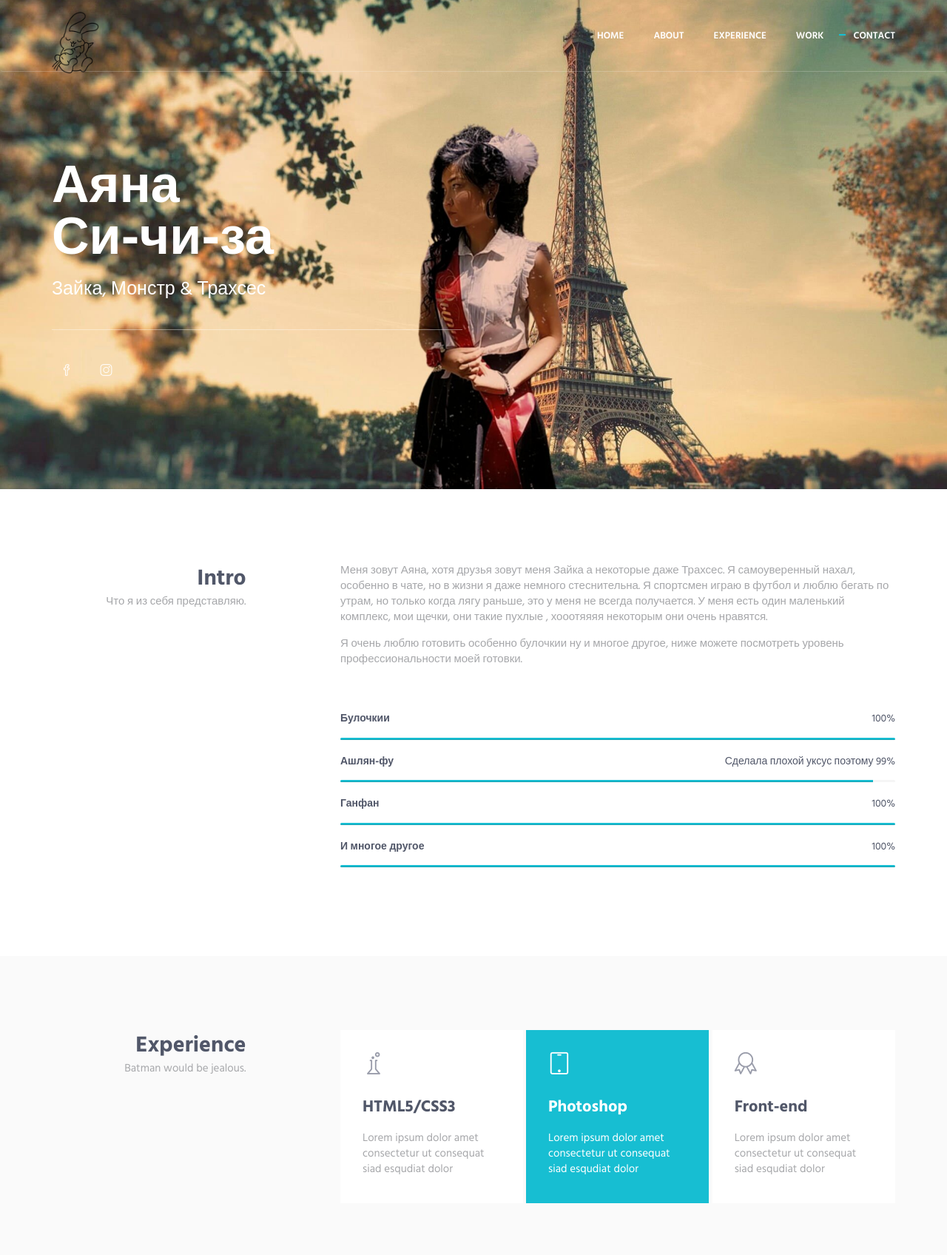
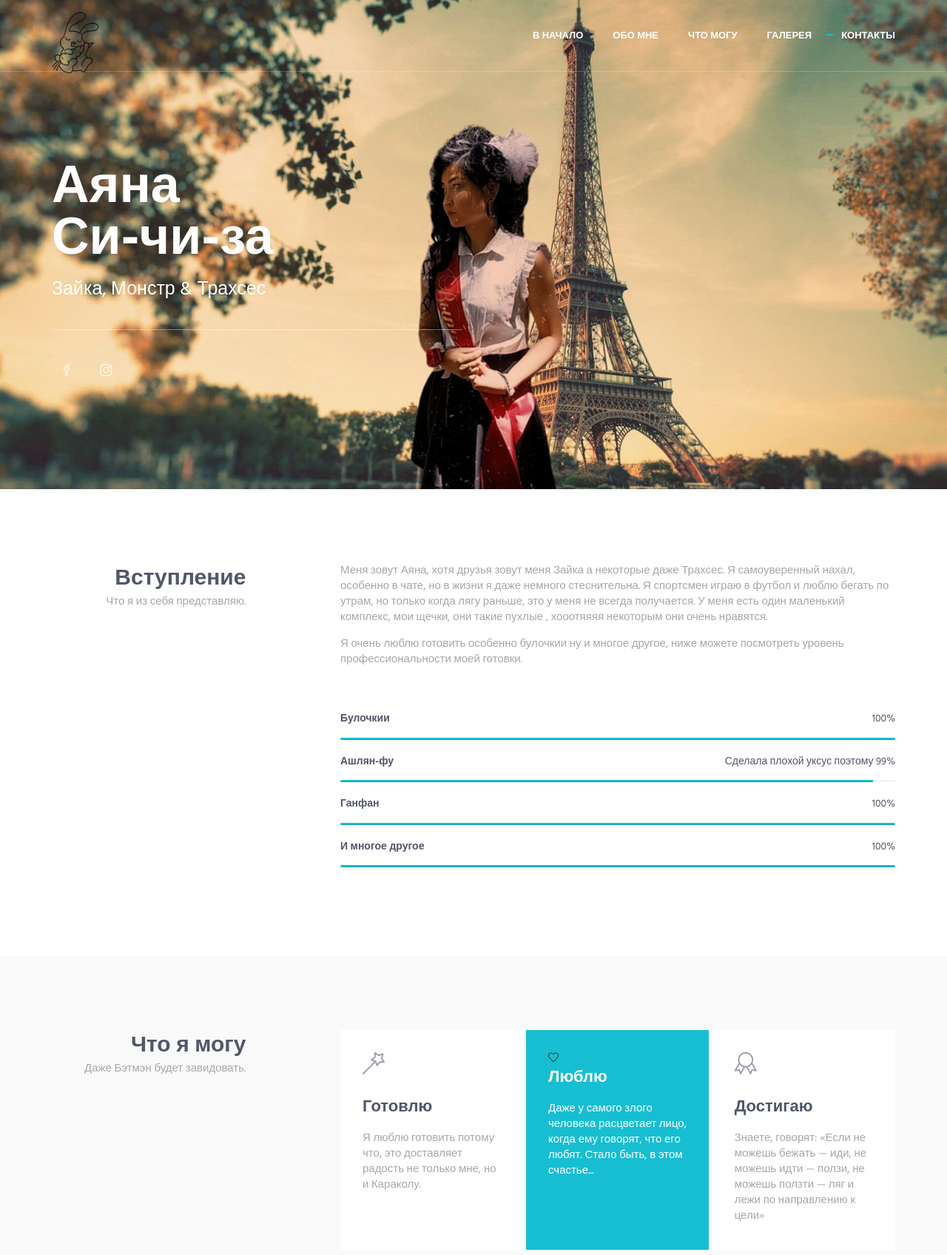
Before and after one commit to NasipCOM/Comeback, a plain HTML site: page index.html in a window 1280 px wide. Shown: the top 1696 px of the page at 74% size. Drawn offline with Linux system fonts and the light colour scheme.

Commit message:
experience section

```diff
--- a/index.html
+++ b/index.html
@@ -67,16 +67,16 @@
                 <div class="collapse navbar-collapse nav-collapse">
                     <div class="menu-container">
                         <ul class="nav navbar-nav navbar-nav-right">
+                            <li class="js_nav-item nav-item"><a class="nav-item-child nav-item-hover" href="#body">В
+                                    начало</a></li>
+                            <li class="js_nav-item nav-item"><a class="nav-item-child nav-item-hover" href="#about">Обо
+                                    мне</a></li>
                             <li class="js_nav-item nav-item"><a class="nav-item-child nav-item-hover"
-                                    href="#body">Home</a></li>
+                                    href="#experience">Что могу</a></li>
                             <li class="js_nav-item nav-item"><a class="nav-item-child nav-item-hover"
-                                    href="#about">About</a></li>
+                                    href="#work">Галерея</a></li>
                             <li class="js_nav-item nav-item"><a class="nav-item-child nav-item-hover"
-                                    href="#experience">Experience</a></li>
-                            <li class="js_nav-item nav-item"><a class="nav-item-child nav-item-hover"
-                                    href="#work">Work</a></li>
-                            <li class="js_nav-item nav-item"><a class="nav-item-child nav-item-hover"
-                                    href="#contact">Contact</a></li>
+                                    href="#contact">Контакты</a></li>
                         </ul>
                     </div>
                 </div>
@@ -97,8 +97,10 @@
                         <p class="promo-block-text">Зайка, Монстр &amp; Трахсес </p>
                     </div>
                     <ul class="list-inline">
-                        <li><a href="#" class="social-icons"><i class="icon-social-facebook"></i></a></li>
-                        <li><a href="#" class="social-icons"><i class="icon-social-instagram"></i></a></li>
+                        <li><a href="https://www.facebook.com/ayana.sichiza.1" class="social-icons"><i
+                                    class="icon-social-facebook"></i></a></li>
+                        <li><a href="https://www.instagram.com/sich1134/" class="social-icons"><i
+                                    class="icon-social-instagram"></i></a></li>
                         <!-- <li><a href="#" class="social-icons"><i class="icon-social-dribbble"></i></a></li> -->
                         <!-- <li><a href="#" class="social-icons"><i class="icon-social-behance"></i></a></li> -->
                         <!-- <li><a href="#" class="social-icons"><i class="icon-social-linkedin"></i></a></li> -->
@@ -117,19 +119,22 @@
             <div class="row">
                 <div class="col-sm-3 sm-margin-b-30">
                     <div class="text-right sm-text-left">
-                        <h2 class="margin-b-0">Intro</h2>
+                        <h2 class="margin-b-0">Вступление</h2>
                         <p>Что я из себя представляю.</p>
                     </div>
                 </div>
                 <div class="col-sm-8 col-sm-offset-1">
                     <div class="margin-b-60">
                         <p>Меня зовут Аяна, хотя друзья зовут меня Зайка а некоторые даже Трахсес. Я самоуверенный
-                            нахал, особенно в чате, но в жизни я даже немного стеснительна. Я спортсмен играю в футбол и люблю бегать по утрам, но только
-                        когда лягу раньше, это у меня не всегда получается. У меня есть один маленький комплекс, мои щечки, они такие пухлые
-                        , хооотяяяя некоторым они очень нравятся.
+                            нахал, особенно в чате, но в жизни я даже немного стеснительна. Я спортсмен играю в футбол и
+                            люблю бегать по утрам, но только
+                            когда лягу раньше, это у меня не всегда получается. У меня есть один маленький комплекс, мои
+                            щечки, они такие пухлые
+                            , хооотяяяя некоторым они очень нравятся.
 
-                      </p>
-                        <p>Я очень люблю готовить особенно булочкии ну и многое другое, ниже можете посмотреть уровень профессиональности моей готовки.</p>
+                        </p>
+                        <p>Я очень люблю готовить особенно булочкии ну и многое другое, ниже можете посмотреть уровень
+                            профессиональности моей готовки.</p>
                     </div>
 
                     <!-- Progress Box -->
@@ -172,8 +177,8 @@
                 <div class="row">
                     <div class="col-sm-3 sm-margin-b-30">
                         <div class="text-right sm-text-left">
-                            <h2 class="margin-b-0">Experience</h2>
-                            <p>Batman would be jealous.</p>
+                            <h2 class="margin-b-0">Что я могу</h2>
+                            <p>Даже Бэтмэн будет завидовать.</p>
                         </div>
                     </div>
                     <div class="col-sm-8 col-sm-offset-1">
@@ -181,12 +186,13 @@
                             <div class="col-md-4 md-margin-b-4">
                                 <div class="service" data-height="height">
                                     <div class="service-element">
-                                        <i class="service-icon icon-chemistry"></i>
+                                        <i class="service-icon icon-magic-wand"></i>
                                     </div>
                                     <div class="service-info">
-                                        <h3>HTML5/CSS3</h3>
-                                        <p class="margin-b-5">Lorem ipsum dolor amet consectetur ut consequat siad
-                                            esqudiat dolor</p>
+                                        <h3>Готовлю</h3>
+                                        <p class="margin-b-5">Я люблю готовить потому что, это доставляет радость не
+                                            только мне, но и Караколу.
+                                        </p>
                                     </div>
                                     <a href="#" class="content-wrapper-link"></a>
                                 </div>
@@ -195,12 +201,12 @@
                                 <div class="service bg-color-base wow zoomIn" data-height="height"
                                     data-wow-duration=".3" data-wow-delay=".1s">
                                     <div class="service-element">
-                                        <i class="service-icon color-white icon-screen-tablet"></i>
+                                        <i class="love-icon icon-heart"></i>
                                     </div>
                                     <div class="service-info">
-                                        <h3 class="color-white">Photoshop</h3>
-                                        <p class="color-white margin-b-5">Lorem ipsum dolor amet consectetur ut
-                                            consequat siad esqudiat dolor</p>
+                                        <h3 class="color-white">Люблю</h3>
+                                        <p class="color-white margin-b-5">Даже у самого злого человека расцветает лицо,
+                                            когда ему говорят, что его любят. Стало быть, в этом счастье...</p>
                                     </div>
                                     <a href="#" class="content-wrapper-link"></a>
                                 </div>
@@ -211,9 +217,9 @@
                                         <i class="service-icon icon-badge"></i>
                                     </div>
                                     <div class="service-info">
-                                        <h3>Front-end</h3>
-                                        <p class="margin-b-5">Lorem ipsum dolor amet consectetur ut consequat siad
-                                            esqudiat dolor</p>
+                                        <h3>Достигаю</h3>
+                                        <p class="margin-b-5">Знаете, говорят: «Если не можешь бежать — иди, не можешь
+                                            идти — ползи, не можешь ползти — ляг и лежи по направлению к цели»</p>
                                     </div>
                                     <a href="#" class="content-wrapper-link"></a>
                                 </div>
@@ -234,7 +240,7 @@
             <div class="row">
                 <div class="col-sm-3 sm-margin-b-30">
                     <div class="text-right sm-text-left">
-                        <h2 class="margin-b-0">Gallery</h2>
+                        <h2 class="margin-b-0">Галерея</h2>
                         <p>Немоного меня.</p>
                     </div>
                 </div>
@@ -313,7 +319,7 @@
                 <div class="row">
                     <div class="col-sm-3 sm-margin-b-30">
                         <div class="text-right sm-text-left">
-                            <h2 class="margin-b-0">Contacts</h2>
+                            <h2 class="margin-b-0">Контакты</h2>
                             <!-- <p>Hire me.</p> -->
                         </div>
                     </div>
@@ -353,8 +359,9 @@
                     <img class="footer-logo" src="img/logo-dark.png" alt="Aircv Logo">
                 </div>
                 <div class="col-xs-6 text-right sm-text-left">
-                    <p class="margin-b-0"><a class="fweight-700" >Зайка</a>
-                        сделано с любовью:<a href="#" class="love-icons"><i class="icon-love"></i>  <a class="fweight-700" >Насип</a>
+                    <p class="margin-b-0"><a class="fweight-700">Зайка, </a>
+                        сделано с любовью:<a href="#" class="love-icons"><i class="icon-love"></i> <a
+                                class="fweight-700">Насип</a>
                     </p>
                 </div>
             </div>
```
